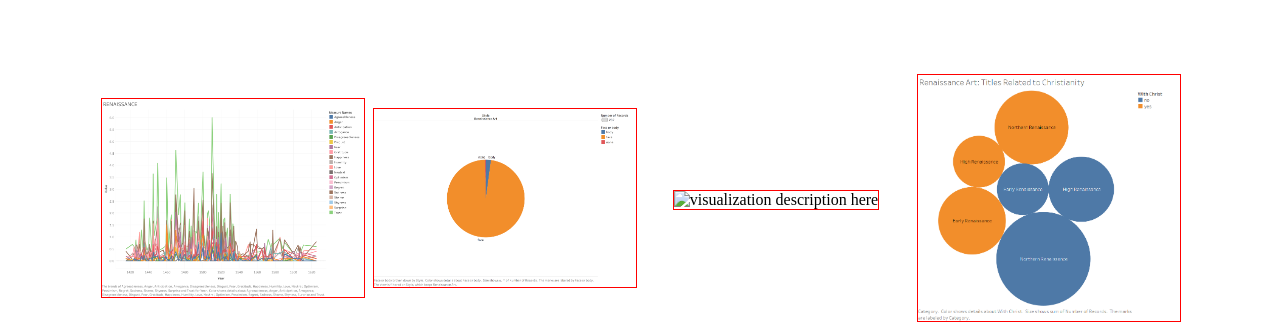
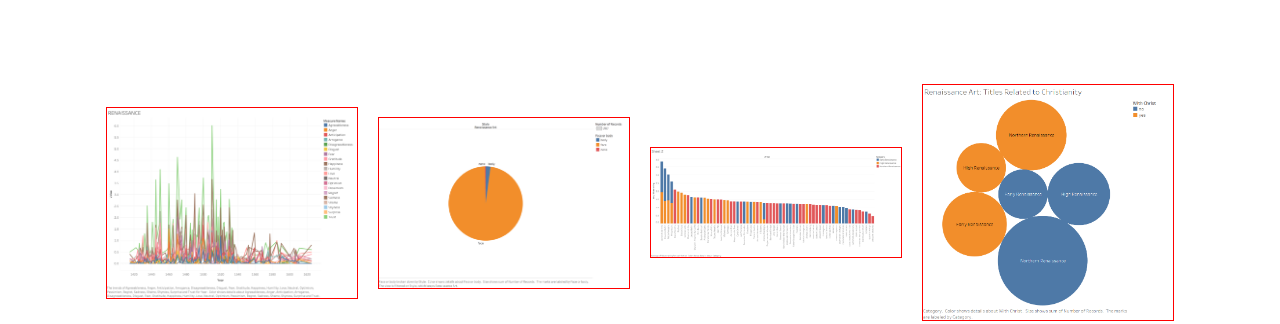
Before and after one commit to INFO-4602-5602/project-2-wikiart-smallmediumlarge, a plain HTML site: page index.html in a window 1280 px wide. Shown: the part 636-960 px from the top of the page. Drawn offline with Linux system fonts and the light colour scheme; a web font is replaced by a local one.

Commit message:
adding third visualizations

```diff
--- a/artHistory.css
+++ b/artHistory.css
@@ -58,18 +58,22 @@ h1 {
 
 .viz1, .viz2, .viz3, .viz4 {
 	/*border: 1px solid green;*/
-
-	width: 24%;
+	box-sizing: border-box;
+	margin: 10px;
+	width: 25%;
   	transition: 1s;
 }
+
 .viz1:hover, .viz2:hover, .viz3:hover, .viz4:hover {
 	/*border: 1px solid green;*/
 
 	width: 75%;
   	transition: 1s;
+  	transition-delay: 0.25s;
 }
 
 .vizImg {
+	box-sizing: border-box;
 	border: 1px solid red;
 
 	width: 100%;
```
Also changed, not shown: vizImages/Sheet 7.png (deleted), vizImages/contemporary3.png (added), vizImages/postRenaissance3.png (added), vizImages/renaissance3.png (added), 2 other files.
